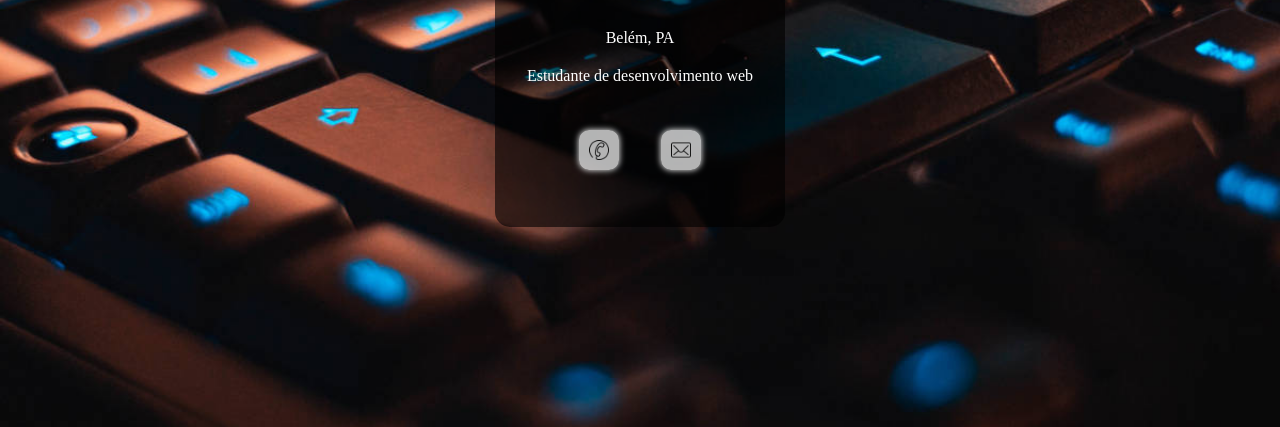
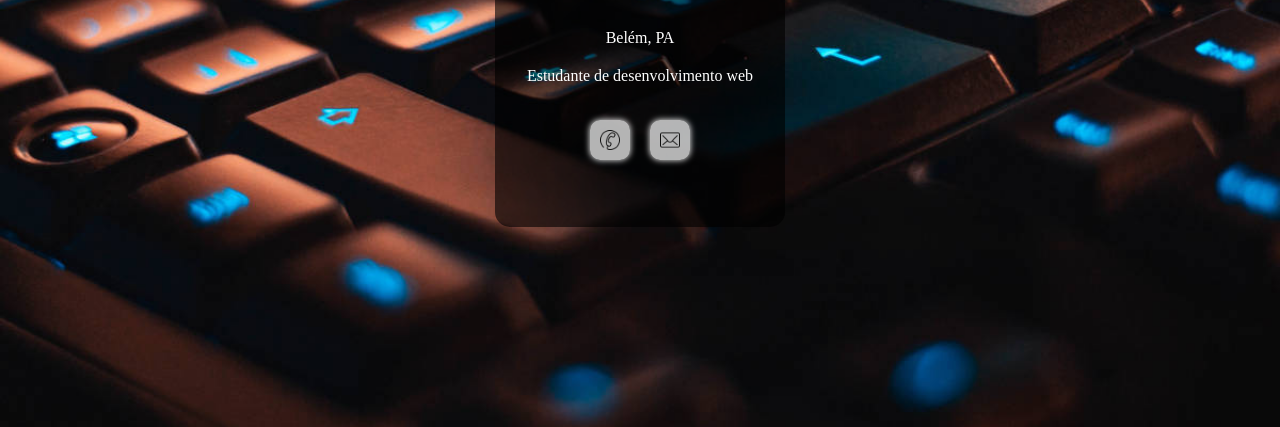
Before and after one commit to davisouza1/MeuSite1, a plain HTML site: page index.html in a window 1280 px wide. Shown: the part 373-800 px from the top of the page. Drawn offline with Linux system fonts and the light colour scheme; a web font is replaced by a local one.

Commit message:
versao 1.0

```diff
--- a/estilos/style.css
+++ b/estilos/style.css
@@ -54,11 +54,12 @@ p{
 
 #icons {
     margin: 15px;
+    display: flex;
     justify-content: space-between;
 }
 
-a > img {
-    margin: 20px;
+div > img {
+    margin: 10px;
     padding: 10px;
     background-color: rgba(255, 255, 255, 0.701);
     border-radius: 10px;
@@ -67,6 +68,6 @@ a > img {
     cursor: pointer;
 }
 
-a>img:hover{
+div > img:hover{
     background-color: rgb(0, 170, 255);
 }
--- a/index.html
+++ b/index.html
@@ -10,16 +10,16 @@
 </head>
 <body>
     <main>
-        <div id="caixa">
+        <section id="caixa">
             <img id="ft-perfil" src="estilos/foto-davi.jpg" alt="perfil">
             <h1>Davi Souza</h1>
             <p>Belém, PA</p>
             <p>Estudante de desenvolvimento web</p>
             <nav id="icons">
-                <a href="#" onclick="clickPhone()"><img src="estilos/Phone-2-icon.png" alt="icone de telefone"></a>
-                <a href="#" onclick="clickEmail()"><img src="estilos/Mail-icon.png" alt="icone de email"></a>
+                <div onclick="clickPhone()"><img src="estilos/Phone-2-icon.png" alt="icone de telefone"></div>
+                <div onclick="clickEmail()"><img src="estilos/Mail-icon.png" alt="icone de email"></div>
             </nav>
-        </div>
+        </section>
     </main>
 
     <script src="index.js"></script>
```
